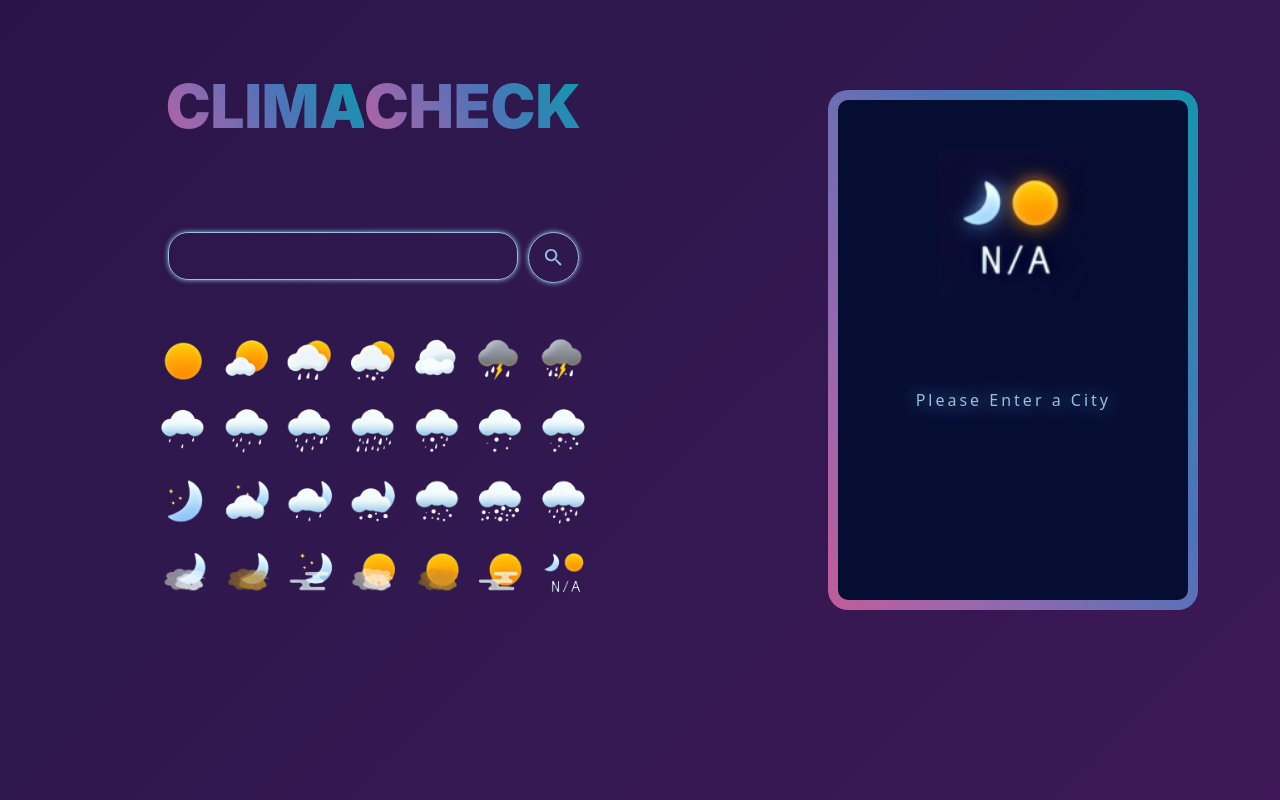
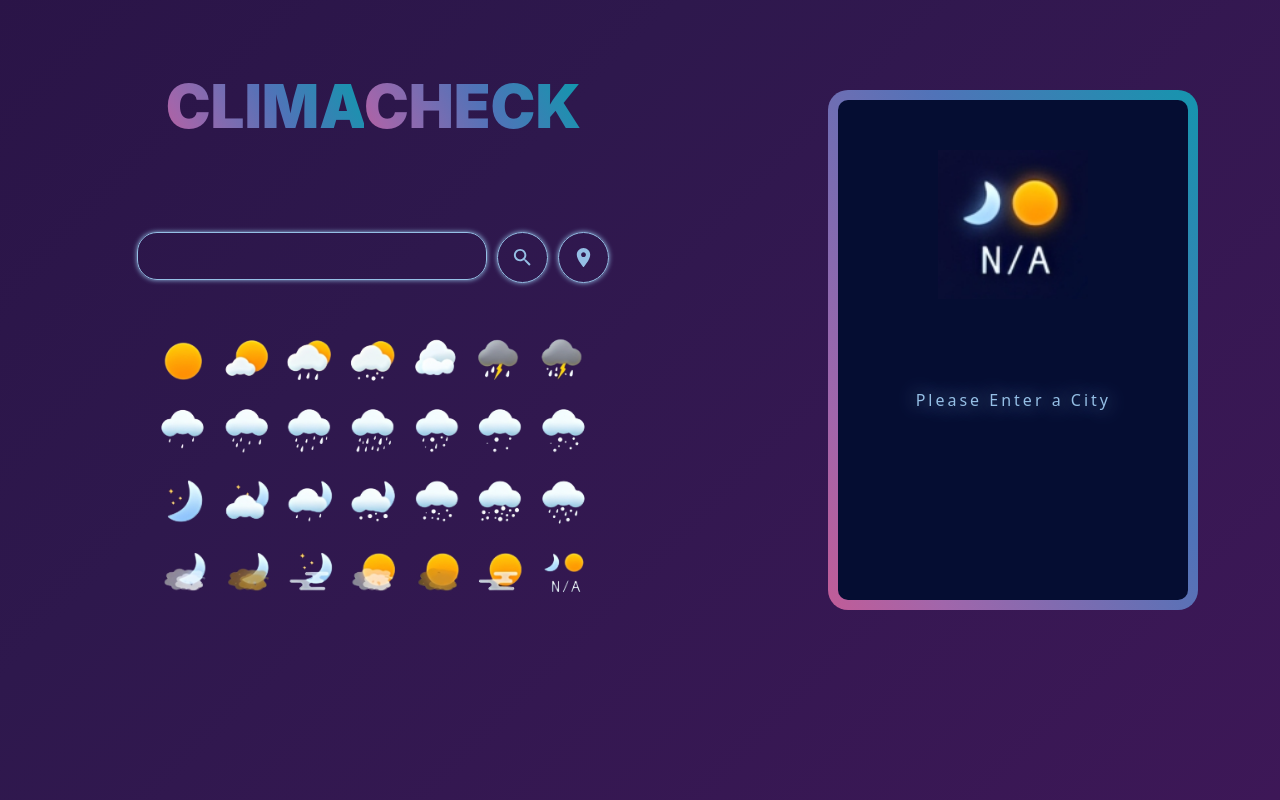
Before and after one commit to RosyWijewardhanaa/Clima-Check, a React (Create React App) app: page / in a window 1280 px wide. Built offline with nearby package versions, Linux system fonts and the light colour scheme.

Commit message:
Current location api added

```diff
--- a/src/components/dashboard/dashboard.js
+++ b/src/components/dashboard/dashboard.js
@@ -1,6 +1,7 @@
 import React, { useEffect, useState } from "react";
 import { Grid, TextField } from "@mui/material";
 import SearchIcon from "@mui/icons-material/Search";
+import LocationOnIcon from "@mui/icons-material/LocationOn";
 import "../../styles/styles.css";
 import img01d from "../../images/01d.png";
 import img02d from "../../images/02d.png";
@@ -26,14 +27,16 @@ function Weather() {
   const [temp, setTemp] = useState(0);
   const [bgColor, setBgColor] = useState("#050d32");
   const [validateData, setValidateData] = useState(true);
+  const [location, setLocation] = useState({});
+
+  const API_KEY = 'Your Key';
+
 
   const handleSubmit = async (event) => {
     event.preventDefault();
-
-    const API_KEY = 'Your Key';
-
-    const url = `https://api.openweathermap.org/data/2.5/weather?q=${city}&appid=API_KEY`;
+    const url = `https://api.openweathermap.org/data/2.5/weather?q=${city}&appid=ddd1d91958ea52f6058bc2c7796bcf30`;
     const response = await axios.get(url).then(function(resp){
+      console.log('****************** ',resp.data);
         setWeatherData(resp.data);
         setFCity(city);
         setValidateData(true);
@@ -42,6 +45,9 @@ function Weather() {
         setWeatherIcon(imgNA);
         setBgColor("#050d32");
     })
+
+    // console.log('****************** ',response);
+
   };
 
   useEffect(() => {
@@ -103,8 +109,60 @@ function Weather() {
     });
   };
 
+  // useEffect(() => {
+  //     if (navigator.geolocation) {
+  //       navigator.geolocation.getCurrentPosition(
+  //         (position) => {
+  //           setLocation({
+  //             latitude: position.coords.latitude,
+  //             longitude: position.coords.longitude,
+  //           });
+  //         },
+  //         (error) => {
+  //           console.error(error);
+  //         }
+  //       );
+  //     } else {
+  //       console.error("Geolocation is not supported by this browser.");
+  //     }
+  //   }, []);
+
+    // const handleCurrentLocation = async (event) => {
+    //   event.preventDefault();
+    //   const url = `https://api.openweathermap.org/data/3.0/onecall?lat=${location.latitude}&lon=${location.longitude}&exclude={part}&appid=ddd1d91958ea52f6058bc2c7796bcf30`;
+    //   const response = await axios.get(url).then(function(resp){
+    //       console.log("Current location validation Successed!!!",resp);
+    //   }).catch(function(e){
+    //       console.log("Current location validation failed!!!");
+    //   })
+    // };
+
+    const[currentCity,setCurrentCity] = useState();
+
+    const handleCurrentLocation = async (event) => {
+      event.preventDefault();
+      if (navigator.geolocation) {
+        navigator.geolocation.getCurrentPosition(async (position) => {
+          const latitude = position.coords.latitude;
+          const longitude = position.coords.longitude;
+          const url = `https://api.openweathermap.org/data/2.5/weather?lat=${latitude}&lon=${longitude}&appid=ddd1d91958ea52f6058bc2c7796bcf30`;
+          const response = await axios.get(url);
+          console.log(response.data.name);
+          setCurrentCity(response.data.name);
+
+        }, (error) => {
+          console.log(error);
+        });
+      } else {
+        console.log("Geolocation is not supported by this browser.");
+      }
+    };
+
+
   return (
     <div>
+      {/* <p>Latitude: {location.latitude}</p>
+      <p>Longitude: {location.longitude}</p> */}
       <Grid container>
         <Grid item xs={7} className="wheather-block">
           <Grid className="header">
@@ -123,6 +181,12 @@ function Weather() {
             />
             <span className="search-icon-div">
               <SearchIcon onClick={handleSubmit} className="search-icon" />
+            </span>
+            <span className="search-icon-div">
+              <LocationOnIcon
+                onClick={handleCurrentLocation}
+                className="search-icon"
+              />
             </span>
           </Grid>
           <Grid item xs={12}>
@@ -183,25 +247,6 @@ function Weather() {
         </Grid>
       </Grid>
 
-      {/* <div>
-        <label>
-          Enter city name:
-          <input
-            type="text"
-            value={city}
-            onChange={(event) => setCity(event.target.value)}
-          />
-        </label>
-        <button onClick={handleSubmit}>Get weather</button>
-      </div> */}
-
-      {/* {weatherData && (
-        <div>
-          <h2>Current weather in {city}:</h2>
-          <p>Temperature: {weatherData.main.temp}</p>
-          <p>Weather: {weatherData.weather[0].description}</p>
-        </div>
-      )} */}
     </div>
   );
 }
```
